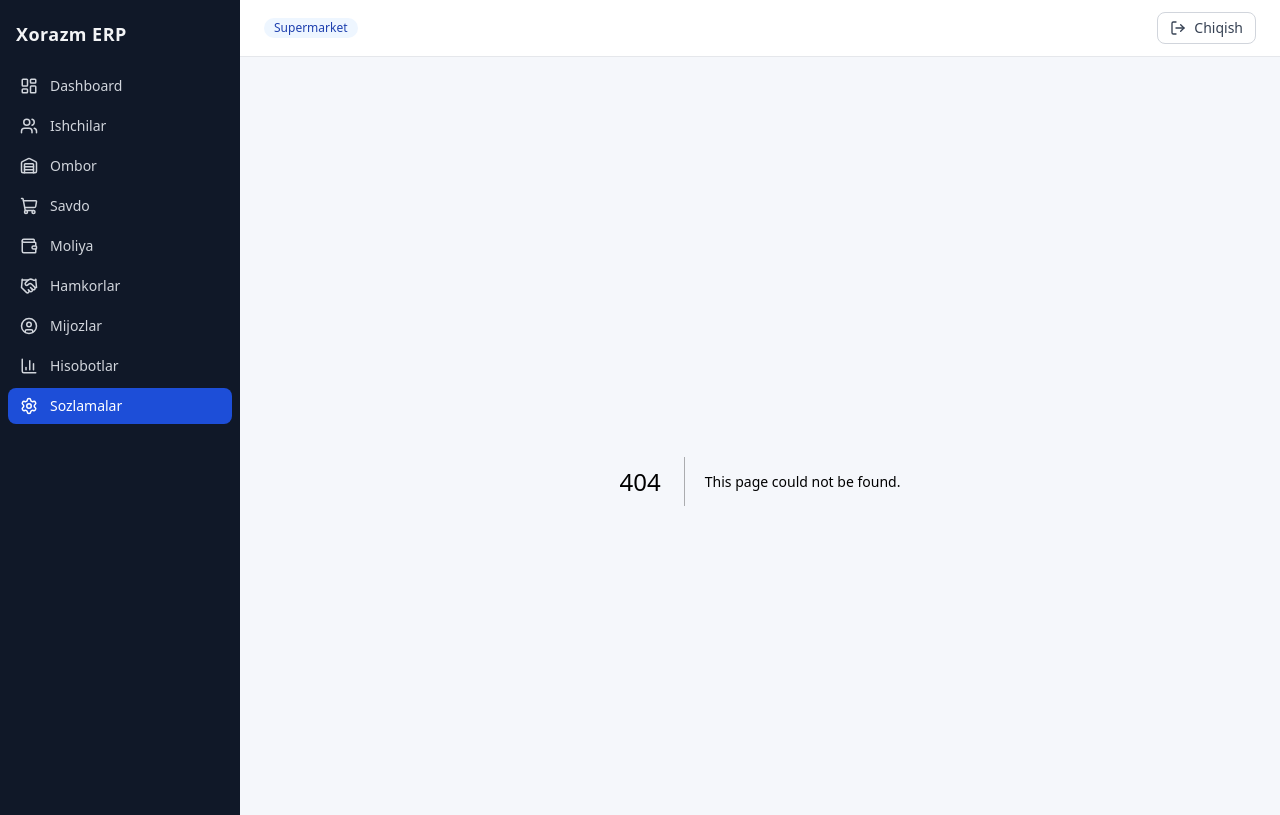
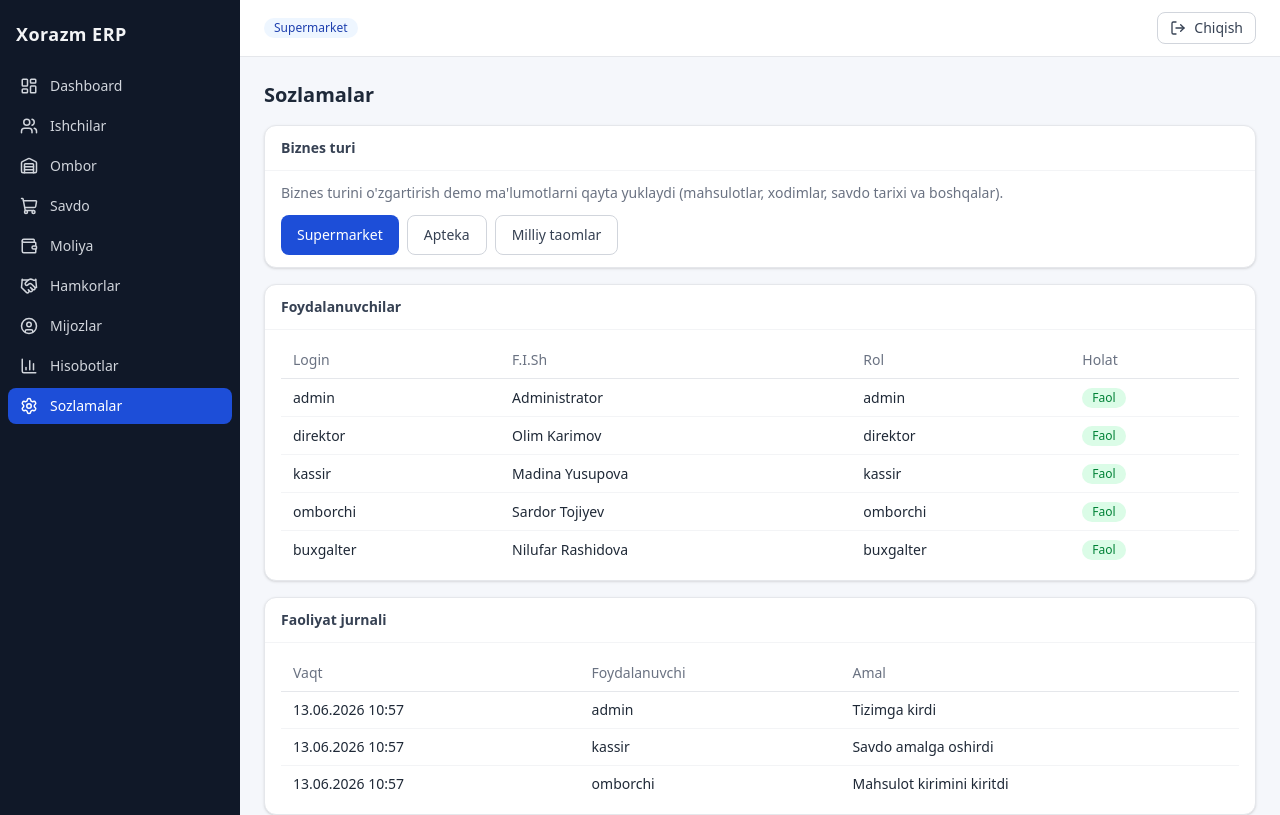
Before and after one commit to davronbek-malikov/xorazm, a Next.js app: page /sozlamalar in a window 1280 px wide. Before the commit this address had no page. Shown: the top 815 px of the page. Built offline with nearby package versions, Linux system fonts and the light colour scheme.

Commit message:
Add settings page with business-type switcher, users, and activity log

```diff
--- /dev/null
+++ b/src/app/sozlamalar/page.tsx
@@ -0,0 +1,129 @@
+"use client";
+
+import { useState } from "react";
+import { Database, Check } from "lucide-react";
+import { useAppStore } from "@/lib/store";
+import { USERS } from "@/lib/seed/users";
+import { BUSINESS_TYPE_NAMES } from "@/lib/labels";
+import { formatDateTime } from "@/lib/format";
+import { BusinessType } from "@/lib/types";
+import { Card, CardHeader, CardTitle, CardContent } from "@/components/ui/card";
+import { Table, Thead, Th, Tbody, Td } from "@/components/ui/table";
+import { Button } from "@/components/ui/button";
+import { Badge } from "@/components/ui/badge";
+
+const BUSINESS_TYPES: BusinessType[] = ["supermarket", "pharmacy", "restaurant"];
+
+export default function SozlamalarPage() {
+  const businessType = useAppStore((s) => s.businessType);
+  const setBusinessType = useAppStore((s) => s.setBusinessType);
+  const activityLog = useAppStore((s) => s.activityLog);
+  const logActivity = useAppStore((s) => s.logActivity);
+  const [backupMessage, setBackupMessage] = useState("");
+
+  function handleBackup() {
+    logActivity("admin", "Zaxira nusxa yaratildi");
+    setBackupMessage(`Zaxira nusxa muvaffaqiyatli yaratildi (${formatDateTime(new Date().toISOString())})`);
+  }
+
+  return (
+    <div className="space-y-4">
+      <h1 className="text-xl font-semibold text-gray-800">Sozlamalar</h1>
+
+      <Card>
+        <CardHeader>
+          <CardTitle>Biznes turi</CardTitle>
+        </CardHeader>
+        <CardContent>
+          <p className="mb-3 text-sm text-gray-500">
+            Biznes turini o&apos;zgartirish demo ma&apos;lumotlarni qayta yuklaydi (mahsulotlar, xodimlar, savdo
+            tarixi va boshqalar).
+          </p>
+          <div className="flex flex-wrap gap-2">
+            {BUSINESS_TYPES.map((type) => (
+              <Button
+                key={type}
+                variant={businessType === type ? "primary" : "outline"}
+                onClick={() => setBusinessType(type)}
+              >
+                {BUSINESS_TYPE_NAMES[type]}
+              </Button>
+            ))}
+          </div>
+        </CardContent>
+      </Card>
+
+      <Card>
+        <CardHeader>
+          <CardTitle>Foydalanuvchilar</CardTitle>
+        </CardHeader>
+        <CardContent>
+          <Table>
+            <Thead>
+              <tr>
+                <Th>Login</Th>
+                <Th>F.I.Sh</Th>
+                <Th>Rol</Th>
+                <Th>Holat</Th>
+              </tr>
+            </Thead>
+            <Tbody>
+              {USERS.map((user) => (
+                <tr key={user.id}>
+                  <Td>{user.username}</Td>
+                  <Td>{user.fullName}</Td>
+                  <Td>{user.role}</Td>
+                  <Td>
+                    <Badge tone={user.active ? "green" : "gray"}>{user.active ? "Faol" : "Faol emas"}</Badge>
+                  </Td>
+                </tr>
+              ))}
+            </Tbody>
+          </Table>
+        </CardContent>
+      </Card>
+
+      <Card>
+        <CardHeader>
+          <CardTitle>Faoliyat jurnali</CardTitle>
+        </CardHeader>
+        <CardContent>
+          <Table>
+            <Thead>
+              <tr>
+                <Th>Vaqt</Th>
+                <Th>Foydalanuvchi</Th>
+                <Th>Amal</Th>
+              </tr>
+            </Thead>
+            <Tbody>
+              {activityLog.slice(0, 20).map((entry) => (
+                <tr key={entry.id}>
+                  <Td>{formatDateTime(entry.timestamp)}</Td>
+                  <Td>{entry.user}</Td>
+                  <Td>{entry.action}</Td>
+                </tr>
+              ))}
+            </Tbody>
+          </Table>
+        </CardContent>
+      </Card>
+
+      <Card>
+        <CardHeader>
+          <CardTitle>Zaxira nusxa</CardTitle>
+        </CardHeader>
+        <CardContent className="space-y-2">
+          <Button onClick={handleBackup}>
+            <Database size={16} /> Zaxira nusxa yaratish
+          </Button>
+          {backupMessage && (
+            <p className="flex items-center gap-1 text-sm text-green-600">
+              <Check size={14} /> {backupMessage}
+            </p>
+          )}
+        </CardContent>
+      </Card>
+    </div>
+  );
+}
```
